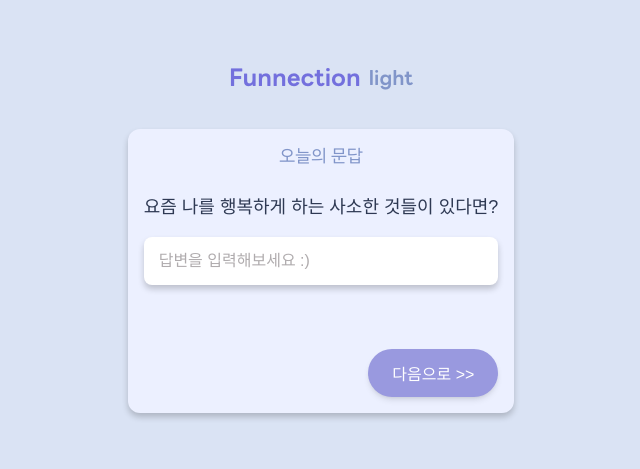
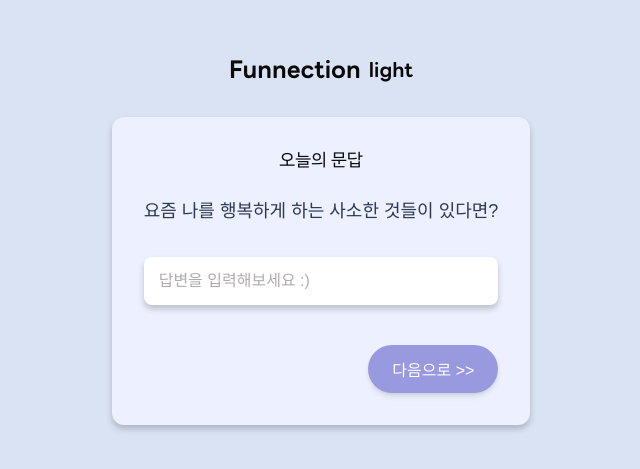
Before and after one commit to LuisKlopp/funnection-mini, a Next.js app: page / in a window 1280 px wide. Shown: the part 133-602 px from the top of the page, without its empty margins (319-959 px from the left). Built offline with nearby package versions, Linux system fonts and the light colour scheme.

Commit message:
Feat: 주석처리

```diff
--- /dev/null
+++ b/components/modal/answer-modal.tsx
@@ -0,0 +1,31 @@
+// import { useState } from "react";
+
+// import { AnswerState } from "@/store/answer-store";
+
+interface AnswerModalProps {
+  closeModal: () => void;
+  //   questionAnswer: AnswerState;
+}
+
+export const AnswerModal = ({
+  closeModal,
+  //   questionAnswer,
+}: AnswerModalProps) => {
+  //   const [isRevealed, setIsRevealed] = useState(false);
+
+  //   console.log(questionAnswer);
+
+  return (
+    <div className="fixed inset-0 z-50 flex items-center justify-center">
+      <div className="absolute inset-0 bg-black opacity-50"></div>
+      <div className="box-shadow-04 relative mx-4 flex w-[600px] flex-col items-center justify-center rounded-lg bg-[#d6ecf8] p-10 shadow-lg">
+        <button
+          className="absolute top-4 right-4 text-2xl text-gray-500 hover:text-gray-800"
+          onClick={closeModal}
+        >
+          ✕
+        </button>
+      </div>
+    </div>
+  );
+};
--- a/components/ox-submit.tsx
+++ b/components/ox-submit.tsx
@@ -1,9 +1,11 @@
 // ox-submit.tsx
 "use client";
 
+import { useModal } from "@/hooks/useModal";
 import { cn } from "@/lib/utils";
 import { useAnswerStore } from "@/store/answer-store";
 
+import { AnswerModal } from "./modal/answer-modal";
 import { OXButton } from "./ox-button";
 
 interface OXSubmitProps {
@@ -11,16 +13,17 @@
 }
 
 export const OXSubmit = ({ onBack }: OXSubmitProps) => {
-  const { oxAnswer, setOXAnswer, questionAnswer } = useAnswerStore();
+  const { oxAnswer, setOXAnswer } = useAnswerStore();
+  const { openModal, closeModal, isModal } = useModal();
 
   const handleSubmit = () => {
-    alert(`📌 문답: ${questionAnswer}\n📌 OX: ${oxAnswer}`);
+    openModal();
   };
 
   return (
     <main className="flex h-full w-full flex-col items-center justify-center p-4">
       <div className="mb-12 flex flex-col items-center gap-6 rounded-xl bg-[#ECF0FF] p-6 shadow-sm">
-        <h2 className="mb-2 text-[18px] font-normal text-[#8195c9]">
+        <h2 className="text-sub-color mb-2 text-[18px] font-normal">
           오늘의 OX
         </h2>
 
@@ -51,7 +54,7 @@
         >
           <button
             onClick={handleSubmit}
-            className="font-jua w-[200px] cursor-pointer rounded-full bg-[#7370dd] py-3 text-white shadow-md hover:opacity-90 active:scale-[0.98]"
+            className="font-jua bg-primary-color w-[200px] cursor-pointer rounded-full py-3 text-white shadow-md hover:opacity-90 active:scale-[0.98]"
           >
             제출하기
           </button>
@@ -60,12 +63,13 @@
         <div className="flex w-full justify-start">
           <button
             onClick={onBack}
-            className="mt-4 cursor-pointer text-sm text-[#7370dd] underline hover:opacity-70"
+            className="text-sub-color mt-4 cursor-pointer text-sm underline hover:opacity-70"
           >
             &lt;&lt; 돌아가기
           </button>
         </div>
       </div>
+      {isModal && <AnswerModal closeModal={closeModal} />}
     </main>
   );
 };
--- a/components/question-submit.tsx
+++ b/components/question-submit.tsx
@@ -14,25 +14,25 @@
 
   return (
     <main className="flex h-full w-full flex-col items-center justify-center overflow-y-auto p-4">
-      <div className="box-shadow-02 mb-12 flex flex-col items-center gap-4 rounded-xl bg-[#ECF0FF] p-4">
-        <h2 className="mb-2 text-[18px] font-normal text-[#8195c9]">
+      <div className="box-shadow-02 mb-12 flex flex-col items-center gap-4 rounded-xl bg-[#ECF0FF] px-8 py-8">
+        <h2 className="text-sub-color mb-2 text-[18px] font-normal">
           오늘의 문답
         </h2>
-        <p className="font-jua text-base text-[#2e3953]">
+        <p className="font-jua mb-4 text-base text-[#2e3953]">
           요즘 나를 행복하게 하는 사소한 것들이 있다면?
         </p>
         <Input
           value={questionAnswer}
           onChange={(e) => setQuestionAnswer(e.target.value)}
           placeholder="답변을 입력해보세요 :)"
-          className="box-shadow-02 !w-full text-[#7370dd]"
+          className="box-shadow-02 text-primary-color !w-full"
         />
         <div className="flex w-full justify-end">
           <button
             onClick={onNext}
             disabled={!questionAnswer}
             className={cn(
-              "font-jua mt-12 w-[130px] cursor-pointer rounded-full bg-[#7370dd] py-3 font-normal text-white shadow-md hover:opacity-90 active:scale-[0.98]",
+              "font-jua bg-primary-color mt-6 w-[130px] cursor-pointer rounded-full py-3 font-normal text-white shadow-md hover:opacity-90 active:scale-[0.98]",
               { "hover:none pointer-events-none bg-[#9999df]": !questionAnswer }
             )}
           >
--- a/components/questions-slider.tsx
+++ b/components/questions-slider.tsx
@@ -12,8 +12,8 @@
     <div className="flex h-full w-full flex-col items-center justify-center">
       <header className="flex h-14 w-full max-w-[500px] items-center justify-center text-lg font-semibold">
         <div className="flex items-center gap-2">
-          <span className="text-[#7370dd]">Funnection</span>
-          <span className="text-[20px] text-[#8195c9]">light</span>
+          <span className="text-primary-color">Funnection</span>
+          <span className="text-sub-color text-[20px]">light</span>
         </div>
       </header>
       <div className="relative w-full max-w-[500px] overflow-hidden">
--- a/store/answer-store.ts
+++ b/store/answer-store.ts
@@ -1,6 +1,6 @@
 import { create } from "zustand";
 
-type AnswerState = {
+export type AnswerState = {
   questionAnswer: string;
   oxAnswer: "O" | "X" | null;
   setQuestionAnswer: (answer: string) => void;
--- a/tailwind.config.ts
+++ b/tailwind.config.ts
@@ -62,7 +62,8 @@
         "15": "60px",
       },
       colors: {
-        primaryColor: "#576ecb",
+        primaryColor: "#7370dd",
+        subColor: "#8195c9",
         gray01: "#f9f9f7",
         gray02: "#f1f0ee",
         gray03: "#e2e0dc",
```
